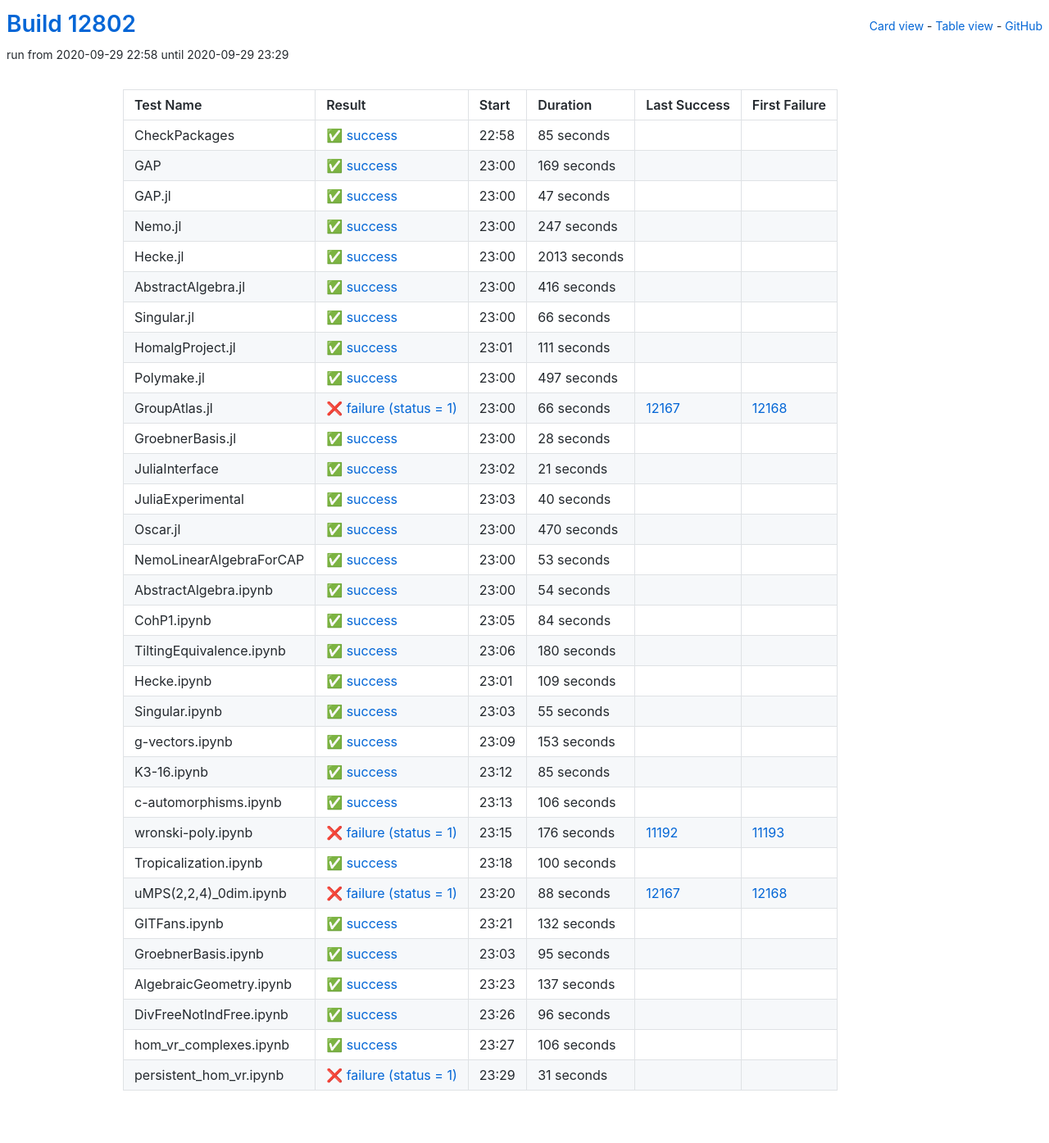
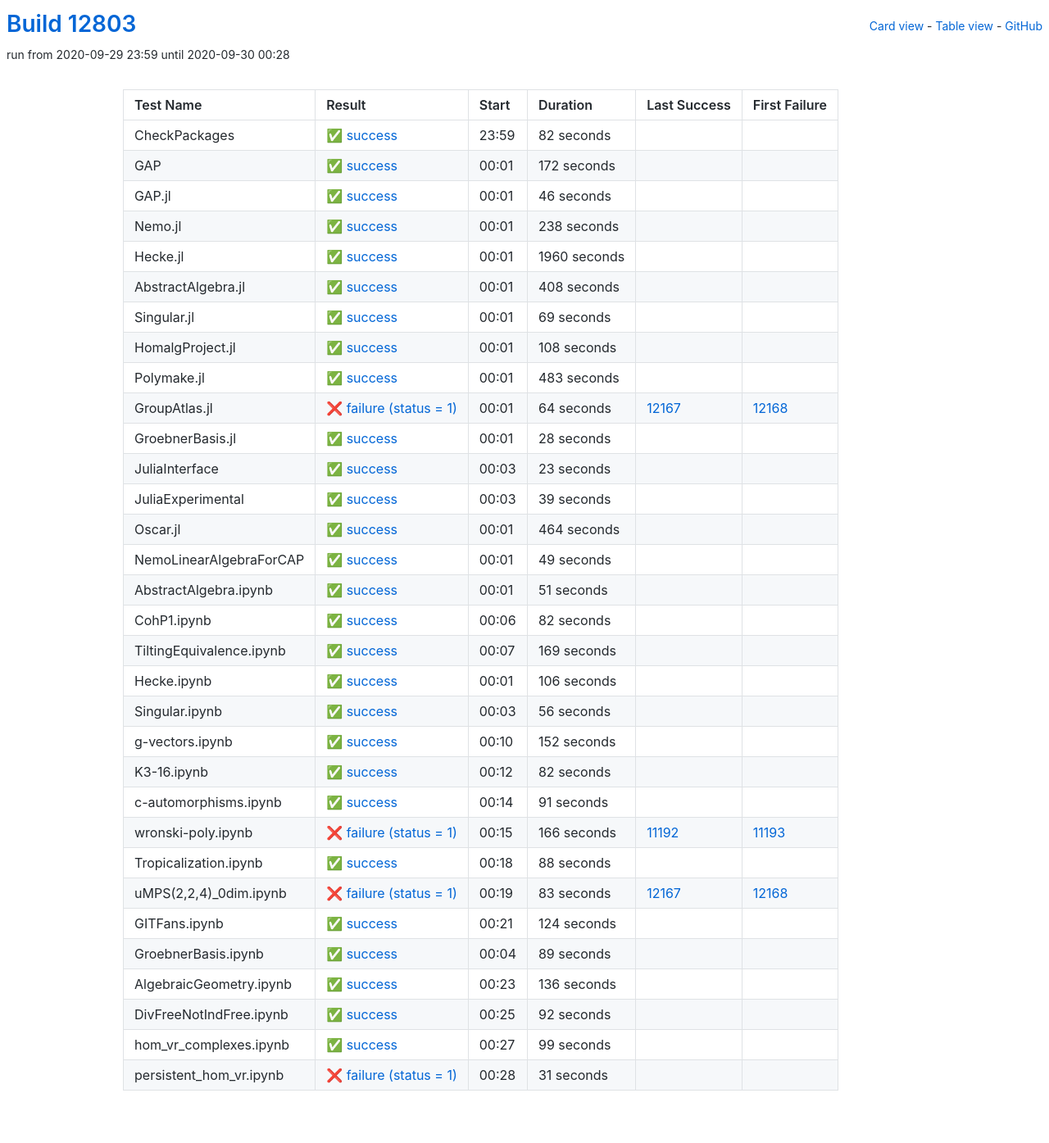
Before and after one commit to oscar-system/oscar-ci-status, a Jekyll site: the page built from table.html, in a window 1280 px wide. Shown: the whole page at 82% size. Built offline with Jekyll 4.4.1, drawn with Linux system fonts in a browser that asks for light colours.

Commit message:
Build #12803

```diff
--- a/_data/ci.yml
+++ b/_data/ci.yml
@@ -1,6 +1,6 @@
 ---
-build: 12802
-build_url: https://oscarci.mathematik.uni-kl.de/job/oscar/12802/
+build: 12803
+build_url: https://oscarci.mathematik.uni-kl.de/job/oscar/12803/
 job: oscar
 organization: oscar-system
 repo: oscar-ci-status
@@ -8,128 +8,128 @@ repourl: https://github.com/oscar-system/oscar-ci-status
 tests:
 - name: CheckPackages
   id: checkpackages
-  log: https://oscarci.mathematik.uni-kl.de/job/oscar/12802/artifact/logs/build-12802/CheckPackages.log
-  start: 2020-09-29 22:58
+  log: https://oscarci.mathematik.uni-kl.de/job/oscar/12803/artifact/logs/build-12803/CheckPackages.log
+  start: 2020-09-29 23:59
   success: true
   exitcode: 0
   status: success
-  duration: 85
+  duration: 82
   last_success: false
   last_success_url:
   first_failure: false
   first_failure_url:
 - name: GAP
   id: gap
-  log: https://oscarci.mathematik.uni-kl.de/job/oscar/12802/artifact/logs/build-12802/GAP.log
-  start: 2020-09-29 23:00
+  log: https://oscarci.mathematik.uni-kl.de/job/oscar/12803/artifact/logs/build-12803/GAP.log
+  start: 2020-09-30 00:01
   success: true
   exitcode: 0
   status: success
-  duration: 169
+  duration: 172
   last_success: false
   last_success_url:
   first_failure: false
   first_failure_url:
 - name: GAP.jl
   id: gap-jl
-  log: https://oscarci.mathematik.uni-kl.de/job/oscar/12802/artifact/logs/build-12802/GAP.jl.log
-  start: 2020-09-29 23:00
+  log: https://oscarci.mathematik.uni-kl.de/job/oscar/12803/artifact/logs/build-12803/GAP.jl.log
+  start: 2020-09-30 00:01
   success: true
   exitcode: 0
   status: success
-  duration: 47
+  duration: 46
   last_success: false
   last_success_url:
   first_failure: false
   first_failure_url:
 - name: Nemo.jl
   id: nemo-jl
-  log: https://oscarci.mathematik.uni-kl.de/job/oscar/12802/artifact/logs/build-12802/Nemo.jl.log
-  start: 2020-09-29 23:00
+  log: https://oscarci.mathematik.uni-kl.de/job/oscar/12803/artifact/logs/build-12803/Nemo.jl.log
+  start: 2020-09-30 00:01
   success: true
   exitcode: 0
   status: success
-  duration: 247
+  duration: 238
   last_success: false
   last_success_url:
   first_failure: false
   first_failure_url:
 - name: Hecke.jl
   id: hecke-jl
-  log: https://oscarci.mathematik.uni-kl.de/job/oscar/12802/artifact/logs/build-12802/Hecke.jl.log
-  start: 2020-09-29 23:00
+  log: https://oscarci.mathematik.uni-kl.de/job/oscar/12803/artifact/logs/build-12803/Hecke.jl.log
+  start: 2020-09-30 00:01
   success: true
   exitcode: 0
   status: success
-  duration: 2013
+  duration: 1960
   last_success: false
   last_success_url:
   first_failure: false
   first_failure_url:
 - name: AbstractAlgebra.jl
   id: abstractalgebra-jl
-  log: https://oscarci.mathematik.uni-kl.de/job/oscar/12802/artifact/logs/build-12802/AbstractAlgebra.jl.log
-  start: 2020-09-29 23:00
+  log: https://oscarci.mathematik.uni-kl.de/job/oscar/12803/artifact/logs/build-12803/AbstractAlgebra.jl.log
+  start: 2020-09-30 00:01
   success: true
   exitcode: 0
   status: success
-  duration: 416
+  duration: 408
   last_success: false
   last_success_url:
   first_failure: false
   first_failure_url:
 - name: Singular.jl
   id: singular-jl
-  log: https://oscarci.mathematik.uni-kl.de/job/oscar/12802/artifact/logs/build-12802/Singular.jl.log
-  start: 2020-09-29 23:00
+  log: https://oscarci.mathematik.uni-kl.de/job/oscar/12803/artifact/logs/build-12803/Singular.jl.log
+  start: 2020-09-30 00:01
   success: true
   exitcode: 0
   status: success
-  duration: 66
+  duration: 69
   last_success: false
   last_success_url:
   first_failure: false
   first_failure_url:
 - name: HomalgProject.jl
   id: homalgproject-jl
-  log: https://oscarci.mathematik.uni-kl.de/job/oscar/12802/artifact/logs/build-12802/HomalgProject.jl.log
-  start: 2020-09-29 23:01
+  log: https://oscarci.mathematik.uni-kl.de/job/oscar/12803/artifact/logs/build-12803/HomalgProject.jl.log
+  start: 2020-09-30 00:01
   success: true
   exitcode: 0
   status: success
-  duration: 111
+  duration: 108
   last_success: false
   last_success_url:
   first_failure: false
   first_failure_url:
 - name: Polymake.jl
   id: polymake-jl
-  log: https://oscarci.mathematik.uni-kl.de/job/oscar/12802/artifact/logs/build-12802/Polymake.jl.log
-  start: 2020-09-29 23:00
+  log: https://oscarci.mathematik.uni-kl.de/job/oscar/12803/artifact/logs/build-12803/Polymake.jl.log
+  start: 2020-09-30 00:01
   success: true
   exitcode: 0
   status: success
-  duration: 497
+  duration: 483
   last_success: false
   last_success_url:
   first_failure: false
   first_failure_url:
 - name: GroupAtlas.jl
   id: groupatlas-jl
-  log: https://oscarci.mathematik.uni-kl.de/job/oscar/12802/artifact/logs/build-12802/GroupAtlas.jl.log
-  start: 2020-09-29 23:00
+  log: https://oscarci.mathematik.uni-kl.de/job/oscar/12803/artifact/logs/build-12803/GroupAtlas.jl.log
+  start: 2020-09-30 00:01
   success: false
   exitcode: 1
   status: failure
-  duration: 66
+  duration: 64
   last_success: 12167
   last_success_url: https://oscarci.mathematik.uni-kl.de/job/oscar/12167/
   first_failure: 12168
   first_failure_url: https://oscarci.mathematik.uni-kl.de/job/oscar/12168/
 - name: GroebnerBasis.jl
   id: groebnerbasis-jl
-  log: https://oscarci.mathematik.uni-kl.de/job/oscar/12802/artifact/logs/build-12802/GroebnerBasis.jl.log
-  start: 2020-09-29 23:00
+  log: https://oscarci.mathematik.uni-kl.de/job/oscar/12803/artifact/logs/build-12803/GroebnerBasis.jl.log
+  start: 2020-09-30 00:01
   success: true
   exitcode: 0
   status: success
@@ -140,140 +140,92 @@ tests:
   first_failure_url:
 - name: JuliaInterface
   id: juliainterface
-  log: https://oscarci.mathematik.uni-kl.de/job/oscar/12802/artifact/logs/build-12802/JuliaInterface.log
-  start: 2020-09-29 23:02
+  log: https://oscarci.mathematik.uni-kl.de/job/oscar/12803/artifact/logs/build-12803/JuliaInterface.log
+  start: 2020-09-30 00:03
   success: true
   exitcode: 0
   status: success
-  duration: 21
+  duration: 23
   last_success: false
   last_success_url:
   first_failure: false
   first_failure_url:
 - name: JuliaExperimental
   id: juliaexperimental
-  log: https://oscarci.mathematik.uni-kl.de/job/oscar/12802/artifact/logs/build-12802/JuliaExperimental.log
-  start: 2020-09-29 23:03
+  log: https://oscarci.mathematik.uni-kl.de/job/oscar/12803/artifact/logs/build-12803/JuliaExperimental.log
+  start: 2020-09-30 00:03
   success: true
   exitcode: 0
   status: success
-  duration: 40
+  duration: 39
   last_success: false
   last_success_url:
   first_failure: false
   first_failure_url:
 - name: Oscar.jl
   id: oscar-jl
-  log: https://oscarci.mathematik.uni-kl.de/job/oscar/12802/artifact/logs/build-12802/Oscar.jl.log
-  start: 2020-09-29 23:00
+  log: https://oscarci.mathematik.uni-kl.de/job/oscar/12803/artifact/logs/build-12803/Oscar.jl.log
+  start: 2020-09-30 00:01
   success: true
   exitcode: 0
   status: success
-  duration: 470
+  duration: 464
   last_success: false
   last_success_url:
   first_failure: false
   first_failure_url:
 - name: NemoLinearAlgebraForCAP
   id: nemolinearalgebraforcap
-  log: https://oscarci.mathematik.uni-kl.de/job/oscar/12802/artifact/logs/build-12802/NemoLinearAlgebraForCAP.log
-  start: 2020-09-29 23:00
+  log: https://oscarci.mathematik.uni-kl.de/job/oscar/12803/artifact/logs/build-12803/NemoLinearAlgebraForCAP.log
+  start: 2020-09-30 00:01
   success: true
   exitcode: 0
   status: success
-  duration: 53
+  duration: 49
   last_success: false
   last_success_url:
   first_failure: false
   first_failure_url:
 - name: AbstractAlgebra.ipynb
   id: abstractalgebra-ipynb
-  log: https://oscarci.mathematik.uni-kl.de/job/oscar/12802/artifact/logs/build-12802/AbstractAlgebra.ipynb.log
-  start: 2020-09-29 23:00
+  log: https://oscarci.mathematik.uni-kl.de/job/oscar/12803/artifact/logs/build-12803/AbstractAlgebra.ipynb.log
+  start: 2020-09-30 00:01
   success: true
   exitcode: 0
   status: success
-  duration: 54
+  duration: 51
   last_success: false
   last_success_url:
   first_failure: false
   first_failure_url:
 - name: CohP1.ipynb
   id: cohp1-ipynb
-  log: https://oscarci.mathematik.uni-kl.de/job/oscar/12802/artifact/logs/build-12802/CohP1.ipynb.log
-  start: 2020-09-29 23:05
+  log: https://oscarci.mathematik.uni-kl.de/job/oscar/12803/artifact/logs/build-12803/CohP1.ipynb.log
+  start: 2020-09-30 00:06
   success: true
   exitcode: 0
   status: success
-  duration: 84
+  duration: 82
   last_success: false
   last_success_url:
   first_failure: false
   first_failure_url:
 - name: TiltingEquivalence.ipynb
   id: tiltingequivalence-ipynb
-  log: https://oscarci.mathematik.uni-kl.de/job/oscar/12802/artifact/logs/build-12802/TiltingEquivalence.ipynb.log
-  start: 2020-09-29 23:06
+  log: https://oscarci.mathematik.uni-kl.de/job/oscar/12803/artifact/logs/build-12803/TiltingEquivalence.ipynb.log
+  start: 2020-09-30 00:07
   success: true
   exitcode: 0
   status: success
-  duration: 180
+  duration: 169
   last_success: false
   last_success_url:
   first_failure: false
   first_failure_url:
 - name: Hecke.ipynb
   id: hecke-ipynb
-  log: https://oscarci.mathematik.uni-kl.de/job/oscar/12802/artifact/logs/build-12802/Hecke.ipynb.log
-  start: 2020-09-29 23:01
-  success: true
-  exitcode: 0
-  status: success
-  duration: 109
-  last_success: false
-  last_success_url:
-  first_failure: false
-  first_failure_url:
-- name: Singular.ipynb
-  id: singular-ipynb
-  log: https://oscarci.mathematik.uni-kl.de/job/oscar/12802/artifact/logs/build-12802/Singular.ipynb.log
-  start: 2020-09-29 23:03
-  success: true
-  exitcode: 0
-  status: success
-  duration: 55
-  last_success: false
-  last_success_url:
-  first_failure: false
-  first_failure_url:
-- name: g-vectors.ipynb
-  id: g-vectors-ipynb
-  log: https://oscarci.mathematik.uni-kl.de/job/oscar/12802/artifact/logs/build-12802/g-vectors.ipynb.log
-  start: 2020-09-29 23:09
-  success: true
-  exitcode: 0
-  status: success
-  duration: 153
-  last_success: false
-  last_success_url:
-  first_failure: false
-  first_failure_url:
-- name: K3-16.ipynb
-  id: k3-16-ipynb
-  log: https://oscarci.mathematik.uni-kl.de/job/oscar/12802/artifact/logs/build-12802/K3-16.ipynb.log
-  start: 2020-09-29 23:12
-  success: true
-  exitcode: 0
-  status: success
-  duration: 85
-  last_success: false
-  last_success_url:
-  first_failure: false
-  first_failure_url:
-- name: c-automorphisms.ipynb
-  id: c-automorphisms-ipynb
-  log: https://oscarci.mathematik.uni-kl.de/job/oscar/12802/artifact/logs/build-12802/c-automorphisms.ipynb.log
-  start: 2020-09-29 23:13
+  log: https://oscarci.mathematik.uni-kl.de/job/oscar/12803/artifact/logs/build-12803/Hecke.ipynb.log
+  start: 2020-09-30 00:01
   success: true
   exitcode: 0
   status: success
@@ -282,106 +234,154 @@ tests:
   last_success_url:
   first_failure: false
   first_failure_url:
+- name: Singular.ipynb
+  id: singular-ipynb
+  log: https://oscarci.mathematik.uni-kl.de/job/oscar/12803/artifact/logs/build-12803/Singular.ipynb.log
+  start: 2020-09-30 00:03
+  success: true
+  exitcode: 0
+  status: success
+  duration: 56
+  last_success: false
+  last_success_url:
+  first_failure: false
+  first_failure_url:
+- name: g-vectors.ipynb
+  id: g-vectors-ipynb
+  log: https://oscarci.mathematik.uni-kl.de/job/oscar/12803/artifact/logs/build-12803/g-vectors.ipynb.log
+  start: 2020-09-30 00:10
+  success: true
+  exitcode: 0
+  status: success
+  duration: 152
+  last_success: false
+  last_success_url:
+  first_failure: false
+  first_failure_url:
+- name: K3-16.ipynb
+  id: k3-16-ipynb
+  log: https://oscarci.mathematik.uni-kl.de/job/oscar/12803/artifact/logs/build-12803/K3-16.ipynb.log
+  start: 2020-09-30 00:12
+  success: true
+  exitcode: 0
+  status: success
+  duration: 82
+  last_success: false
+  last_success_url:
+  first_failure: false
+  first_failure_url:
+- name: c-automorphisms.ipynb
+  id: c-automorphisms-ipynb
+  log: https://oscarci.mathematik.uni-kl.de/job/oscar/12803/artifact/logs/build-12803/c-automorphisms.ipynb.log
+  start: 2020-09-30 00:14
+  success: true
+  exitcode: 0
+  status: success
+  duration: 91
+  last_success: false
+  last_success_url:
+  first_failure: false
+  first_failure_url:
 - name: wronski-poly.ipynb
   id: wronski-poly-ipynb
-  log: https://oscarci.mathematik.uni-kl.de/job/oscar/12802/artifact/logs/build-12802/wronski-poly.ipynb.log
-  start: 2020-09-29 23:15
+  log: https://oscarci.mathematik.uni-kl.de/job/oscar/12803/artifact/logs/build-12803/wronski-poly.ipynb.log
+  start: 2020-09-30 00:15
   success: false
   exitcode: 1
   status: failure
-  duration: 176
+  duration: 166
   last_success: 11192
   last_success_url: https://oscarci.mathematik.uni-kl.de/job/oscar/11192/
   first_failure: 11193
   first_failure_url: https://oscarci.mathematik.uni-kl.de/job/oscar/11193/
 - name: Tropicalization.ipynb
   id: tropicalization-ipynb
-  log: https://oscarci.mathematik.uni-kl.de/job/oscar/12802/artifact/logs/build-12802/Tropicalization.ipynb.log
-  start: 2020-09-29 23:18
+  log: https://oscarci.mathematik.uni-kl.de/job/oscar/12803/artifact/logs/build-12803/Tropicalization.ipynb.log
+  start: 2020-09-30 00:18
   success: true
   exitcode: 0
   status: success
-  duration: 100
+  duration: 88
   last_success: false
   last_success_url:
   first_failure: false
   first_failure_url:
 - name: uMPS(2,2,4)_0dim.ipynb
   id: umps-2-2-4-0dim-ipynb
-  log: https://oscarci.mathematik.uni-kl.de/job/oscar/12802/artifact/logs/build-12802/uMPS-2-2-4-_0dim.ipynb.log
-  start: 2020-09-29 23:20
+  log: https://oscarci.mathematik.uni-kl.de/job/oscar/12803/artifact/logs/build-12803/uMPS-2-2-4-_0dim.ipynb.log
+  start: 2020-09-30 00:19
   success: false
   exitcode: 1
   status: failure
-  duration: 88
+  duration: 83
   last_success: 12167
   last_success_url: https://oscarci.mathematik.uni-kl.de/job/oscar/12167/
   first_failure: 12168
   first_failure_url: https://oscarci.mathematik.uni-kl.de/job/oscar/12168/
 - name: GITFans.ipynb
   id: gitfans-ipynb
-  log: https://oscarci.mathematik.uni-kl.de/job/oscar/12802/artifact/logs/build-12802/GITFans.ipynb.log
-  start: 2020-09-29 23:21
+  log: https://oscarci.mathematik.uni-kl.de/job/oscar/12803/artifact/logs/build-12803/GITFans.ipynb.log
+  start: 2020-09-30 00:21
   success: true
   exitcode: 0
   status: success
-  duration: 132
+  duration: 124
   last_success: false
   last_success_url:
   first_failure: false
   first_failure_url:
 - name: GroebnerBasis.ipynb
   id: groebnerbasis-ipynb
-  log: https://oscarci.mathematik.uni-kl.de/job/oscar/12802/artifact/logs/build-12802/GroebnerBasis.ipynb.log
-  start: 2020-09-29 23:03
+  log: https://oscarci.mathematik.uni-kl.de/job/oscar/12803/artifact/logs/build-12803/GroebnerBasis.ipynb.log
+  start: 2020-09-30 00:04
   success: true
   exitcode: 0
   status: success
-  duration: 95
+  duration: 89
   last_success: false
   last_success_url:
   first_failure: false
   first_failure_url:
 - name: AlgebraicGeometry.ipynb
   id: algebraicgeometry-ipynb
-  log: https://oscarci.mathematik.uni-kl.de/job/oscar/12802/artifact/logs/build-12802/AlgebraicGeometry.ipynb.log
-  start: 2020-09-29 23:23
+  log: https://oscarci.mathematik.uni-kl.de/job/oscar/12803/artifact/logs/build-12803/AlgebraicGeometry.ipynb.log
+  start: 2020-09-30 00:23
   success: true
   exitcode: 0
   status: success
-  duration: 137
+  duration: 136
   last_success: false
   last_success_url:
   first_failure: false
   first_failure_url:
 - name: DivFreeNotIndFree.ipynb
   id: divfreenotindfree-ipynb
-  log: https://oscarci.mathematik.uni-kl.de/job/oscar/12802/artifact/logs/build-12802/DivFreeNotIndFree.ipynb.log
-  start: 2020-09-29 23:26
+  log: https://oscarci.mathematik.uni-kl.de/job/oscar/12803/artifact/logs/build-12803/DivFreeNotIndFree.ipynb.log
+  start: 2020-09-30 00:25
   success: true
   exitcode: 0
   status: success
-  duration: 96
+  duration: 92
   last_success: false
   last_success_url:
   first_failure: false
   first_failure_url:
 - name: hom_vr_complexes.ipynb
   id: hom-vr-complexes-ipynb
-  log: https://oscarci.mathematik.uni-kl.de/job/oscar/12802/artifact/logs/build-12802/hom_vr_complexes.ipynb.log
-  start: 2020-09-29 23:27
+  log: https://oscarci.mathematik.uni-kl.de/job/oscar/12803/artifact/logs/build-12803/hom_vr_complexes.ipynb.log
+  start: 2020-09-30 00:27
   success: true
   exitcode: 0
   status: success
-  duration: 106
+  duration: 99
   last_success: false
   last_success_url:
   first_failure: false
   first_failure_url:
 - name: persistent_hom_vr.ipynb
   id: persistent-hom-vr-ipynb
-  log: https://oscarci.mathematik.uni-kl.de/job/oscar/12802/artifact/logs/build-12802/persistent_hom_vr.ipynb.log
-  start: 2020-09-29 23:29
+  log: https://oscarci.mathematik.uni-kl.de/job/oscar/12803/artifact/logs/build-12803/persistent_hom_vr.ipynb.log
+  start: 2020-09-30 00:28
   success: false
   exitcode: 1
   status: failure
```
Also changed, not shown: README.md.
